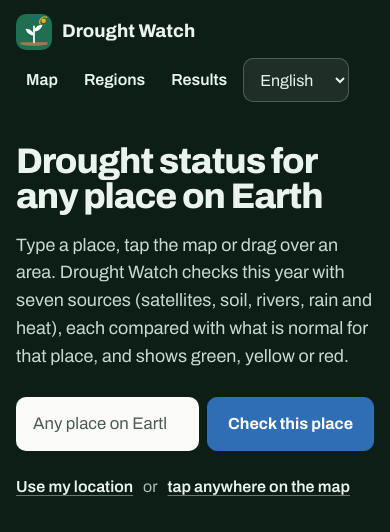
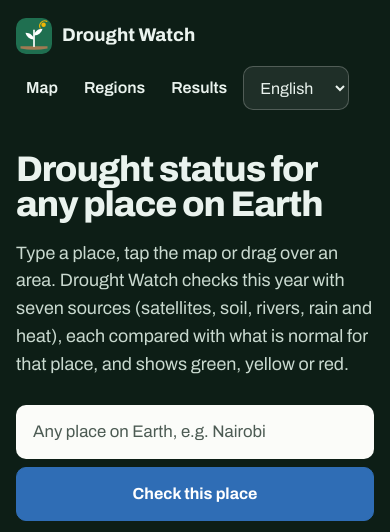
Before and after one commit to Brightdark-creator/drought-watch, a plain HTML site: page index.html in a window 390 px wide. Shown: the top 532 px of the page. Drawn offline with Linux system fonts and the light colour scheme.

Commit message:
Phone fixes from the live-site test: full-width home search, 44 px brand link
Co-Authored-By: Claude Opus 5.5 <noreply@anthropic.com>

```diff
--- a/css/style.css
+++ b/css/style.css
@@ -781,3 +781,11 @@ tr.current { background: var(--accent-soft); }
 .home-world img { display: block; width: 100%; height: auto; border-radius: var(--radius-xs); background: #1d2b25; }
 .home-world .home-tag { background: rgba(13, 30, 22, 0.85); }
 .chips-row:has(.chips:empty) .chips-label { display: none; } /* no places opened yet */
+
+/* Phone fixes from the live-site test (round 11) */
+.home-nav .brand, a.brand { min-height: 44px; }                 /* 44 px tap target */
+@media (max-width: 560px) {
+  .home-search { flex-wrap: wrap; }
+  .home-search input { flex-basis: 100%; }                      /* the whole placeholder fits */
+  .home-search button[type="submit"] { flex: 1; }
+}
--- a/sw.js
+++ b/sw.js
@@ -11,7 +11,7 @@
  *
  * After changing app files, raise VERSION so old copies are thrown away.
  */
-const VERSION = 'drought-watch-v15';
+const VERSION = 'drought-watch-v16';
 
 const APP_FILES = [
   './', './index.html', './check.html', './js/home.js', './manifest.webmanifest', './icons/icon.svg', './icons/icon-192.png', './icons/apple-touch-icon.png', './css/style.css',
```
